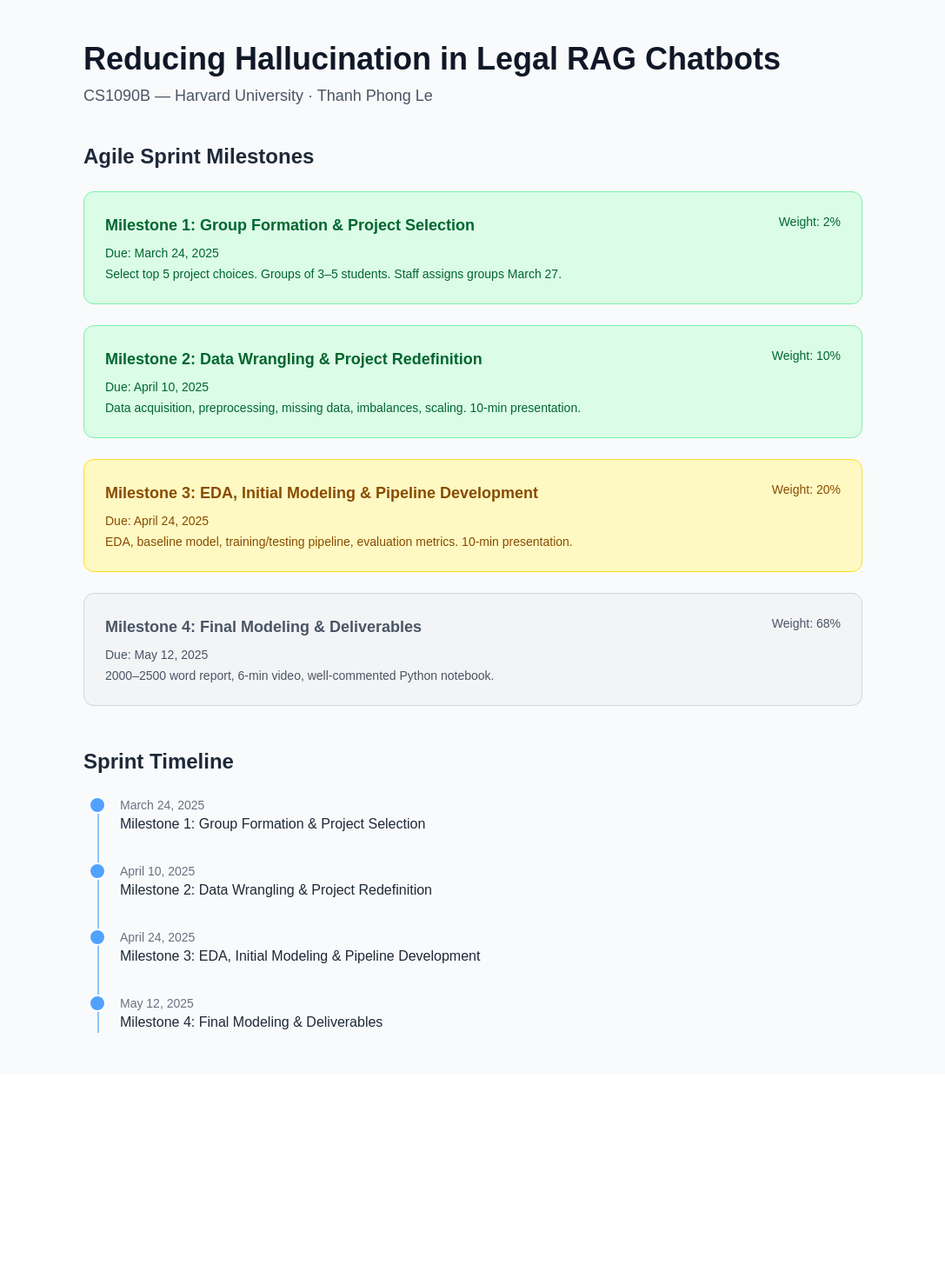
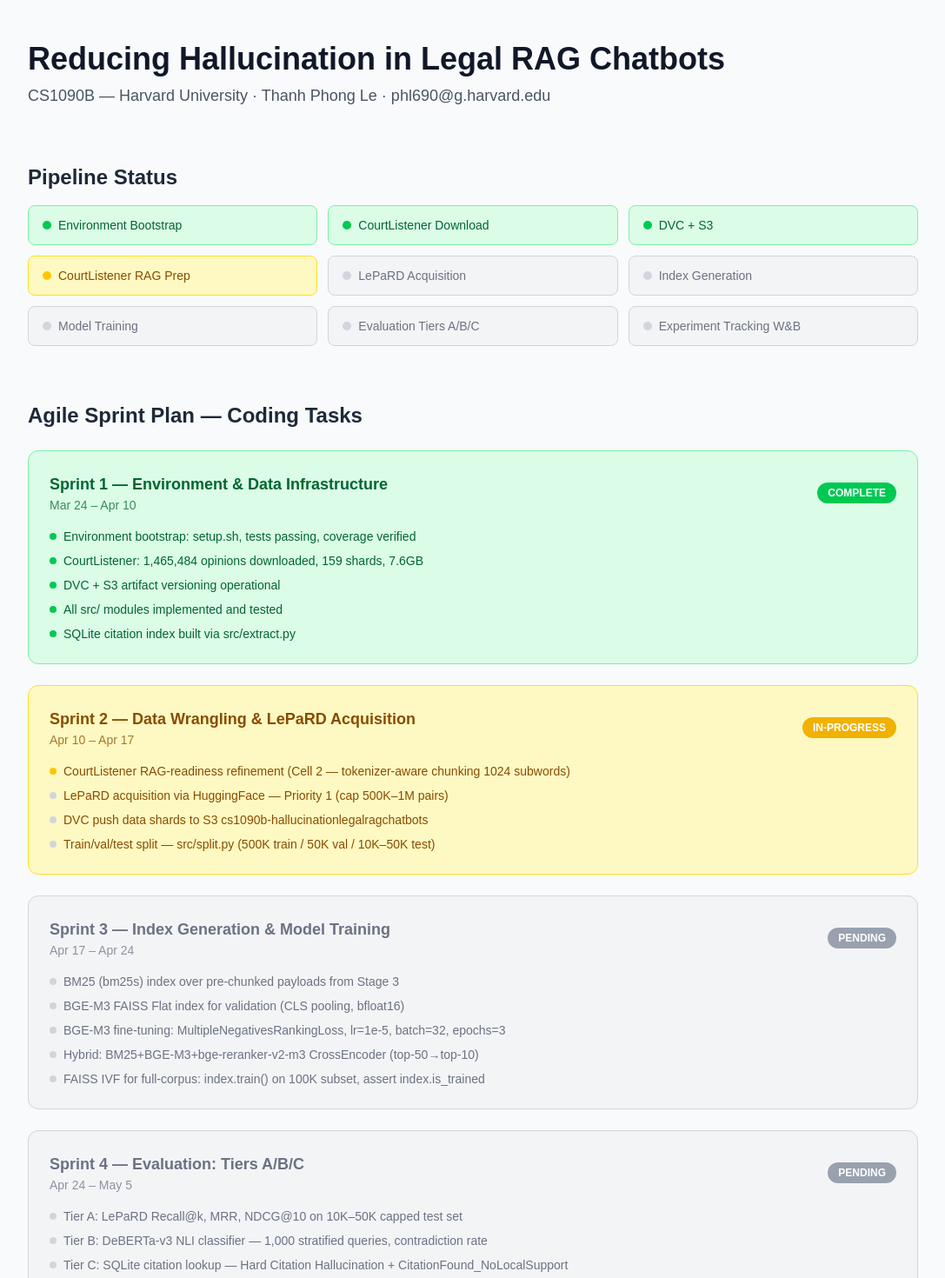
Before and after one commit to ltphongssvn/ProjectSite_cs1090b_HallucinationLegalRAGChatbots, a Next.js app in the folder frontend/: page / in a window 1280 px wide. Shown: the top 1470 px of the page at 87% size, without its empty margins (96-1183 px from the left). Before the commit the page ends 1236 px from the top, so only its background shows below. Built offline with nearby package versions, Linux system fonts and the light colour scheme.

Commit message:
feat(homepage): GREEN - sprint planning with all README coding tasks, pipeline status, 5 sprints

```diff
--- a/frontend/app/page.tsx
+++ b/frontend/app/page.tsx
@@ -1,6 +1,6 @@
 /**
  * HomePage — CS1090B Project Site
- * Displays Agile Sprint milestones and timeline from README
+ * Agile Sprint Planning from README pipeline status + coding tasks
  */
 
 const milestones = [
@@ -38,39 +38,174 @@ const milestones = [
   },
 ]
 
+const sprints = [
+  {
+    id: 1,
+    title: 'Sprint 1 — Environment & Data Infrastructure',
+    dates: 'Mar 24 – Apr 10',
+    status: 'complete',
+    tasks: [
+      { name: 'Environment bootstrap: setup.sh, tests passing, coverage verified', status: 'complete' },
+      { name: 'CourtListener: 1,465,484 opinions downloaded, 159 shards, 7.6GB', status: 'complete' },
+      { name: 'DVC + S3 artifact versioning operational', status: 'complete' },
+      { name: 'All src/ modules implemented and tested', status: 'complete' },
+      { name: 'SQLite citation index built via src/extract.py', status: 'complete' },
+    ],
+  },
+  {
+    id: 2,
+    title: 'Sprint 2 — Data Wrangling & LePaRD Acquisition',
+    dates: 'Apr 10 – Apr 17',
+    status: 'in-progress',
+    tasks: [
+      { name: 'CourtListener RAG-readiness refinement (Cell 2 — tokenizer-aware chunking 1024 subwords)', status: 'in-progress' },
+      { name: 'LePaRD acquisition via HuggingFace — Priority 1 (cap 500K–1M pairs)', status: 'pending' },
+      { name: 'DVC push data shards to S3 cs1090b-hallucinationlegalragchatbots', status: 'pending' },
+      { name: 'Train/val/test split — src/split.py (500K train / 50K val / 10K–50K test)', status: 'pending' },
+    ],
+  },
+  {
+    id: 3,
+    title: 'Sprint 3 — Index Generation & Model Training',
+    dates: 'Apr 17 – Apr 24',
+    status: 'pending',
+    tasks: [
+      { name: 'BM25 (bm25s) index over pre-chunked payloads from Stage 3', status: 'pending' },
+      { name: 'BGE-M3 FAISS Flat index for validation (CLS pooling, bfloat16)', status: 'pending' },
+      { name: 'BGE-M3 fine-tuning: MultipleNegativesRankingLoss, lr=1e-5, batch=32, epochs=3', status: 'pending' },
+      { name: 'Hybrid: BM25+BGE-M3+bge-reranker-v2-m3 CrossEncoder (top-50→top-10)', status: 'pending' },
+      { name: 'FAISS IVF for full-corpus: index.train() on 100K subset, assert index.is_trained', status: 'pending' },
+    ],
+  },
+  {
+    id: 4,
+    title: 'Sprint 4 — Evaluation: Tiers A/B/C',
+    dates: 'Apr 24 – May 5',
+    status: 'pending',
+    tasks: [
+      { name: 'Tier A: LePaRD Recall@k, MRR, NDCG@10 on 10K–50K capped test set', status: 'pending' },
+      { name: 'Tier B: DeBERTa-v3 NLI classifier — 1,000 stratified queries, contradiction rate', status: 'pending' },
+      { name: 'Tier C: SQLite citation lookup — Hard Citation Hallucination + CitationFound_NoLocalSupport', status: 'pending' },
+      { name: 'Sequential loading: BGE-M3 → Reranker → Mistral-7B → NLI → SQLite', status: 'pending' },
+      { name: 'W&B experiment tracking: VRAM, GPU hours, metrics per phase', status: 'pending' },
+    ],
+  },
+  {
+    id: 5,
+    title: 'Sprint 5 — Analysis, Ablations & Final Deliverables',
+    dates: 'May 5 – May 12',
+    status: 'pending',
+    tasks: [
+      { name: 'Paired bootstrap significance tests (B=10,000), Cohen\'s d, BH-FDR', status: 'pending' },
+      { name: 'Ablation: BGE-M3 vs Hybrid, w/o reranker, Legal-BERT, k∈{1,5,10,20}', status: 'pending' },
+      { name: 'wandb_logger.py: full per-phase VRAM, pooling flags, score distributions', status: 'pending' },
+      { name: 'Final report: 2000–2500 words', status: 'pending' },
+      { name: 'Video presentation: 6 minutes', status: 'pending' },
+    ],
+  },
+]
+
+const pipelineStages = [
+  { name: 'Environment Bootstrap', status: 'complete' },
+  { name: 'CourtListener Download', status: 'complete' },
+  { name: 'DVC + S3', status: 'complete' },
+  { name: 'CourtListener RAG Prep', status: 'in-progress' },
+  { name: 'LePaRD Acquisition', status: 'pending' },
+  { name: 'Index Generation', status: 'pending' },
+  { name: 'Model Training', status: 'pending' },
+  { name: 'Evaluation Tiers A/B/C', status: 'pending' },
+  { name: 'Experiment Tracking W&B', status: 'pending' },
+]
+
 const statusColors: Record<string, string> = {
   complete: 'bg-green-100 text-green-800 border-green-300',
   'in-progress': 'bg-yellow-100 text-yellow-800 border-yellow-300',
-  upcoming: 'bg-gray-100 text-gray-600 border-gray-300',
+  pending: 'bg-gray-100 text-gray-500 border-gray-300',
+  upcoming: 'bg-blue-50 text-blue-700 border-blue-200',
+}
+
+const badgeColors: Record<string, string> = {
+  complete: 'bg-green-500 text-white',
+  'in-progress': 'bg-yellow-500 text-white',
+  pending: 'bg-gray-400 text-white',
+  upcoming: 'bg-blue-400 text-white',
+}
+
+const taskDot: Record<string, string> = {
+  complete: 'bg-green-500',
+  'in-progress': 'bg-yellow-400',
+  pending: 'bg-gray-300',
 }
 
 export default function HomePage() {
   return (
     <main className="min-h-screen bg-gray-50 px-4 py-12">
-      <div className="max-w-4xl mx-auto">
+      <div className="max-w-5xl mx-auto space-y-16">
 
         {/* Header */}
-        <h1 className="text-4xl font-bold text-gray-900 mb-2">
-          Reducing Hallucination in Legal RAG Chatbots
-        </h1>
-        <p className="text-lg text-gray-600 mb-10">
-          CS1090B — Harvard University · Thanh Phong Le
-        </p>
+        <header>
+          <h1 className="text-4xl font-bold text-gray-900 mb-2">
+            Reducing Hallucination in Legal RAG Chatbots
+          </h1>
+          <p className="text-lg text-gray-600">
+            CS1090B — Harvard University · Thanh Phong Le · phl690@g.harvard.edu
+          </p>
+        </header>
 
-        {/* Milestone Cards */}
-        <section aria-label="Project Milestones" className="mb-12">
-          <h2 className="text-2xl font-semibold text-gray-800 mb-6">
-            Agile Sprint Milestones
-          </h2>
-          <div className="grid gap-6">
+        {/* Pipeline Status */}
+        <section data-testid="pipeline-status">
+          <h2 className="text-2xl font-semibold text-gray-800 mb-4">Pipeline Status</h2>
+          <div className="grid grid-cols-2 sm:grid-cols-3 gap-3">
+            {pipelineStages.map((s) => (
+              <div key={s.name} className={`rounded-lg border px-4 py-3 flex items-center gap-2 ${statusColors[s.status]}`}>
+                <span className={`w-2.5 h-2.5 rounded-full flex-shrink-0 ${taskDot[s.status]}`} />
+                <span className="text-sm font-medium">{s.name}</span>
+              </div>
+            ))}
+          </div>
+        </section>
+
+        {/* Sprint Planning */}
+        <section data-testid="sprint-planning">
+          <h2 className="text-2xl font-semibold text-gray-800 mb-6">Agile Sprint Plan — Coding Tasks</h2>
+          <div className="space-y-6">
+            {sprints.map((sprint) => (
+              <div
+                key={sprint.id}
+                data-testid="sprint-card"
+                data-testid-sprint={`sprint-${sprint.id}`}
+                className={`border rounded-xl p-6 ${statusColors[sprint.status]}`}
+              >
+                <div className="flex justify-between items-center flex-wrap gap-2 mb-4">
+                  <div data-testid={`sprint-${sprint.id}`}>
+                    <h3 className="text-lg font-semibold">{sprint.title}</h3>
+                    <p className="text-sm opacity-75">{sprint.dates}</p>
+                  </div>
+                  <span data-testid="status-badge" className={`px-3 py-1 rounded-full text-xs font-bold uppercase ${badgeColors[sprint.status]}`}>
+                    {sprint.status}
+                  </span>
+                </div>
+                <ul className="space-y-2">
+                  {sprint.tasks.map((task, i) => (
+                    <li key={i} className="flex items-start gap-2 text-sm">
+                      <span className={`mt-1.5 w-2 h-2 rounded-full flex-shrink-0 ${taskDot[task.status]}`} />
+                      {task.name}
+                    </li>
+                  ))}
+                </ul>
+              </div>
+            ))}
+          </div>
+        </section>
+
+        {/* Course Milestones */}
+        <section aria-label="Course Milestones">
+          <h2 className="text-2xl font-semibold text-gray-800 mb-6">Course Milestones</h2>
+          <div className="grid gap-4">
             {milestones.map((m) => (
-              <div
-                key={m.id}
-                data-testid="milestone-card"
-                className={`border rounded-xl p-6 ${statusColors[m.status]}`}
-              >
-                <div className="flex justify-between items-start flex-wrap gap-2 mb-2">
-                  <h3 className="text-lg font-semibold">{m.title}</h3>
+              <div key={m.id} data-testid="milestone-card" className={`border rounded-xl p-5 ${statusColors[m.status]}`}>
+                <div className="flex justify-between items-start flex-wrap gap-2 mb-1">
+                  <h3 className="text-base font-semibold">{m.title}</h3>
                   <span className="text-sm font-medium">Weight: {m.weight}</span>
                 </div>
                 <p className="text-sm font-medium mb-1">Due: {m.due}</p>
@@ -81,16 +216,14 @@ export default function HomePage() {
         </section>
 
         {/* Sprint Timeline */}
-        <section data-testid="sprint-timeline" aria-label="Sprint Timeline">
-          <h2 className="text-2xl font-semibold text-gray-800 mb-6">
-            Sprint Timeline
-          </h2>
-          <ol className="relative border-l-2 border-blue-300 ml-4 space-y-8">
-            {milestones.map((m) => (
-              <li key={m.id} className="ml-6">
-                <span className="absolute -left-3 w-5 h-5 rounded-full bg-blue-400 border-2 border-white" />
-                <p className="text-sm text-gray-500">{m.due}</p>
-                <p className="font-medium text-gray-800">{m.title}</p>
+        <section data-testid="sprint-timeline">
+          <h2 className="text-2xl font-semibold text-gray-800 mb-6">Sprint Timeline</h2>
+          <ol className="relative border-l-2 border-blue-300 ml-4 space-y-6">
+            {sprints.map((s) => (
+              <li key={s.id} className="ml-6">
+                <span className={`absolute -left-3 w-5 h-5 rounded-full border-2 border-white ${s.status === 'complete' ? 'bg-green-400' : s.status === 'in-progress' ? 'bg-yellow-400' : 'bg-gray-300'}`} />
+                <p className="text-sm text-gray-500">{s.dates}</p>
+                <p className="font-medium text-gray-800">{s.title}</p>
               </li>
             ))}
           </ol>
```
